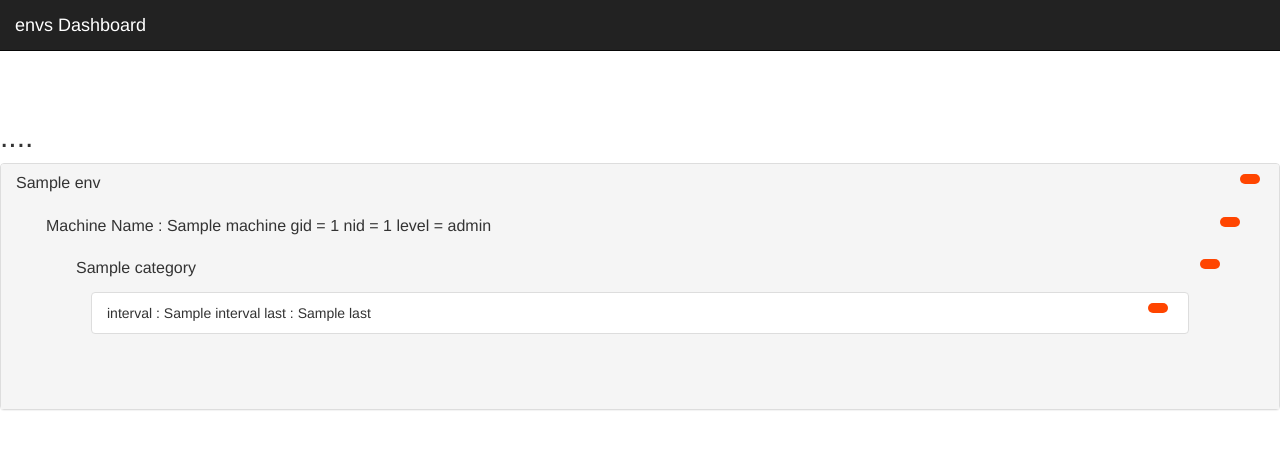
After one commit to waleedhammam/dashboard-codescalers, a Flask app: template ClientApp/app/dash/templates/page0.html in a window 1280 px wide. The commit adds this page. Shown: the top 449 px of the page. Run offline with Flask 2, Linux system fonts and the light colour scheme; the template is opened without the code that fills it: most values are stand-ins (such as "Sample title", 1, 10 or a date in 2020); some libraries are stand-ins or nearby versions.

Commit message:
ui tweeks

```diff
--- a/ClientApp/app/dash/dash.component.ts
+++ b/ClientApp/app/dash/dash.component.ts
@@ -28,6 +28,7 @@ export class DashComponent implements OnInit {
     modal: ModalComponent;
 
     close() {
+
         this.modal.close();
     }
 
--- /dev/null
+++ b/ClientApp/app/dash/templates/page0.html
@@ -0,0 +1,110 @@
+<!-- Bootstrap core CSS -->
+<link rel="stylesheet" href="http://maxcdn.bootstrapcdn.com/bootstrap/3.3.7/css/bootstrap.min.css">
+<script src="https://ajax.googleapis.com/ajax/libs/jquery/1.12.4/jquery.min.js"></script>
+<script src="http://maxcdn.bootstrapcdn.com/bootstrap/3.3.7/js/bootstrap.min.js"></script>
+
+<link href="dash.css" rel="stylesheet">
+<script src="../../assets/js/ie-emulation-modes-warning.js"></script>
+
+<nav class="navbar navbar-inverse navbar-fixed-top">
+    <div class="container-fluid">
+        <div class="navbar-header">
+
+            <a class="navbar-brand" href="#">envs Dashboard
+        </a>
+        </div>
+
+    </div>
+</nav>
+<h2>....</h2>
+
+<div class="container-fluid">
+    <div class="row">
+
+    </div>
+</div>
+<div class="panel-group">
+
+    <div class="panel panel-default">
+        <div class="panel-heading" role="tab" id="headingOne" *ngFor="let env of Environments2">
+
+            <div class="right state state-{{env.state}}" ></div>
+            <h4 class="panel-title">
+                <!--the env name item -->
+
+                <a (click)="env.expanded = !env.expanded">{{env.name}} </a>
+            </h4>
+
+            <div id="collapse1" class="panel-collapse" [class.collapse]="!env.expanded" role="tabpanel" aria-labelledby="headingOne">
+
+                <div class="panel-body">
+                    <!--single machine data -->
+                    <div *ngIf="env.summary">
+                        <div class="panel-heading" *ngFor="let machine of env.summary">
+                            <!-- machine status-->
+                            <div class="child-right state state-{{machine.status}}" ></div>
+                            <h4 class="panel-title ">
+                                <a data-toggle="collapse"  style="display: inline;outline: 0;" (click)=" getDetailedStatus(env.name, machine);machine.expanded = !machine.expanded;">
+                                Machine Name : {{machine.name}}
+                                gid = {{machine.gid}}
+                                nid = {{machine.nid}}
+                                level = {{machine.level}}
+                                </a>
+                            </h4>
+                            <div class="panel-body">
+
+                                <div id="collapsech" class="accordion-body" [class.collapse]="!machine.expanded">
+                                    <!--node status-->
+                                    <div class="panel-heading" *ngFor="let category of machine.details">
+
+                                        <h4 class="panel-title ">
+
+                                            <div id="category-status" class="deep-right state state-{{category.status}}"></div>
+
+                                            <!-- needs key to show and value to itrate -->
+                                            <a data-toggle="collapse" (click)="category.expanded  = !category.expanded" href="#collapsend" style="display: inline; outline: 0;">
+                                            {{category.name}}
+                                            </a>
+
+                                        </h4>
+                                        <div class="panel-body">
+
+                                            <div id="collapsend" [class.collapse]="!category.expanded" class="panel-collapse">
+                                                <!-- cat status-->
+
+                                                <li class="list-group-item" *ngFor="let data_item of category.data">
+                                                    <div *ngIf="data_item" id="data_item.status" class="right state state-{{data_item.status}} "></div>
+                                                    {{data_item.msg}} interval : {{data_item.interval}} last : {{data_item.last}}
+                                                </li>
+                                            </div>
+                                        </div>
+                                    </div>
+                                </div>
+                                <!-- Machines of the env -->
+                            </div>
+
+                        </div>
+                    </div>
+
+                </div>
+            </div>
+            <!-- Machines of the env -->
+        </div>
+    </div>
+</div>
+
+
+
+<!-- the error env ends here !-->
+<!-- Bootstrap core JavaScript
+================================================== -->
+<!-- Placed at the end of the document so the pages load faster -->
+<script src="https://ajax.googleapis.com/ajax/libs/jquery/1.12.4/jquery.min.js"></script>
+<!-- Just to make our placeholder images work. Don't actually copy the next line! -->
+
+
+
+
+<!-- for loading data  we use
+<p>Loads later: {{item.lateLoader}} <span ng-bind="{{item.lateLoader}}"></span><i ng-hide="item.lateLoader"  class="icon icon-refresh icon-spin">loading image i don't have</i></p>
+-->
--- a/ClientApp/index.html
+++ b/ClientApp/index.html
@@ -6,7 +6,8 @@
     <link rel="stylesheet" href="client-app/styles.css">
     <!-- 1. Load libraries -->
      <!-- Polyfill(s) for older browsers -->
-    <script src="https://cdnjs.cloudflare.com/ajax/libs/jquery/2.2.0/jquery.js"></script>
+    <!--<script src="https://cdnjs.cloudflare.com/ajax/libs/jquery/2.2.0/jquery.js"></script>-->
+    <script src="client-app/app/dash/templates/js/jquery-1.11.1.min.js"></script>
     <script src="https://cdnjs.cloudflare.com/ajax/libs/twitter-bootstrap/3.3.6/js/bootstrap.js"></script>
     <script src="client-app/node_modules/core-js/client/shim.min.js"></script>
     <script src="client-app/node_modules/zone.js/dist/zone.js"></script>
```
Also changed, not shown: ClientApp/app/dash/templates/css/cardio.css (+4 -4 lines), ClientApp/app/dash/templates/page.html (+14 -16 lines).
